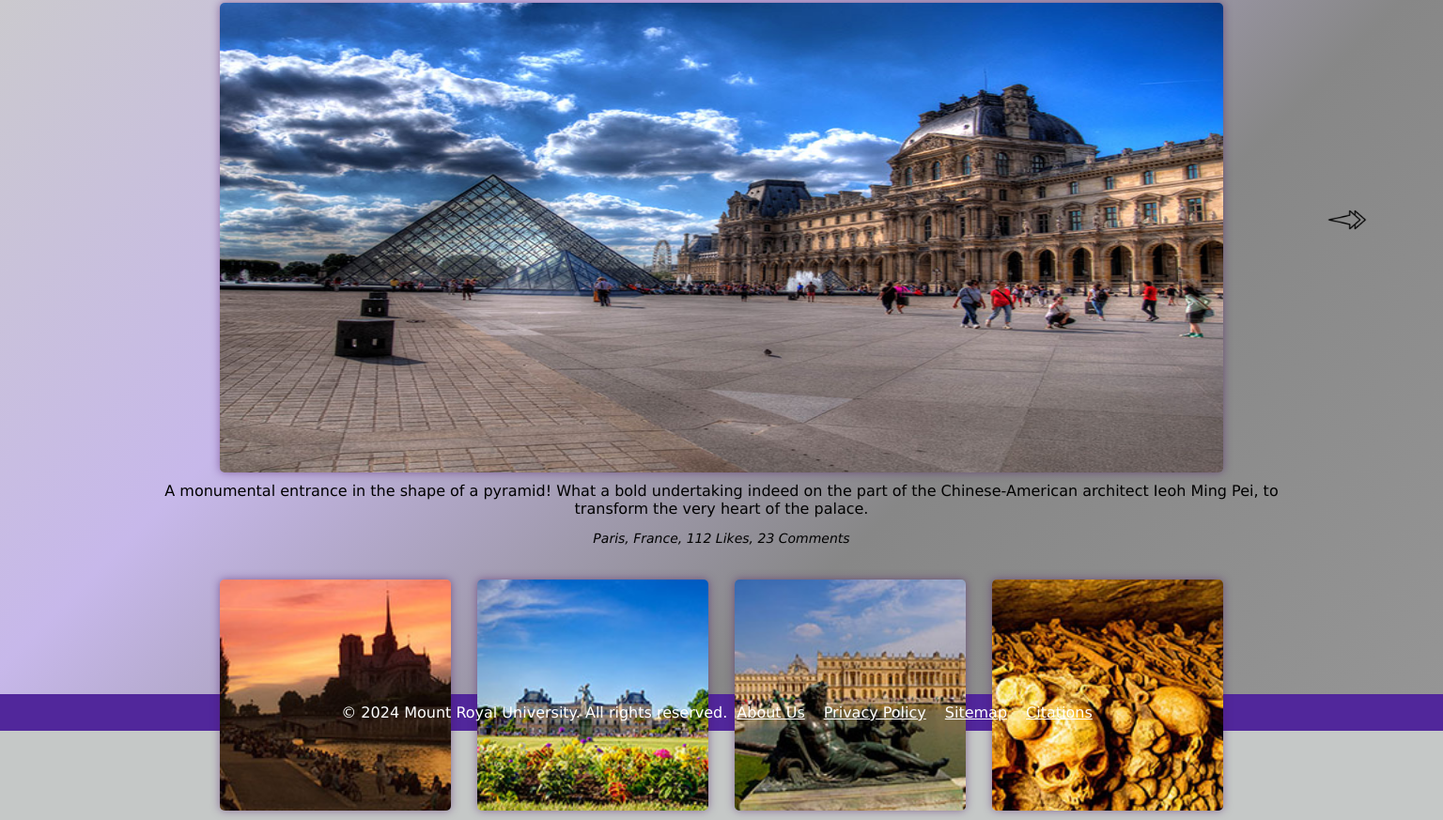
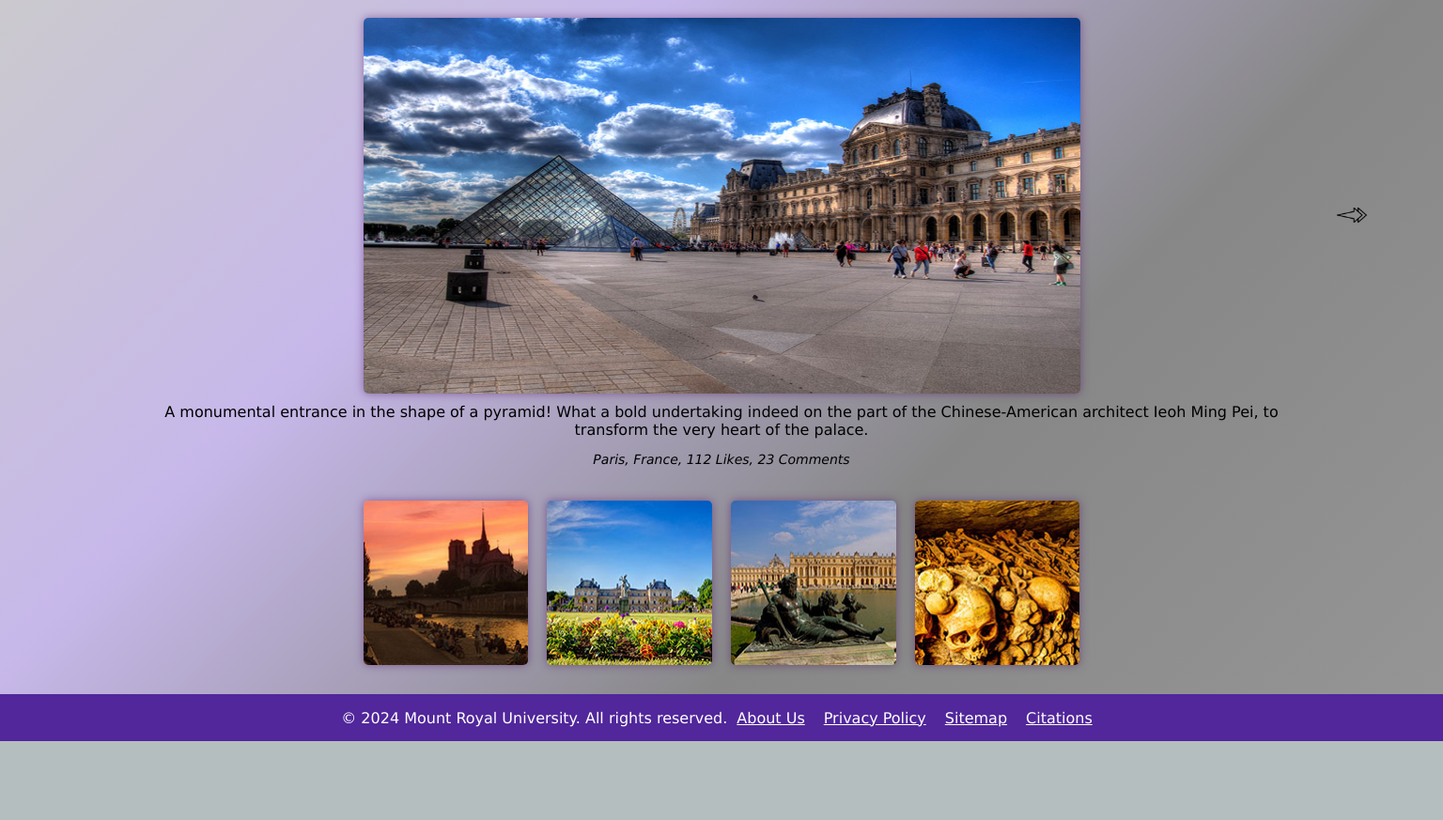
Before and after one commit to ewush956/Travel-Booking-Website, a plain HTML site: page page-1.html in a window 1536 px wide. Shown: the part 71-944 px from the top of the page at 94% size. After the commit the page ends 860 px from the top, so only its background shows below. Drawn offline with Linux system fonts and the light colour scheme.

Commit message:
Footer is broken :-1:

```diff
--- a/styles.css
+++ b/styles.css
@@ -4,6 +4,9 @@ body {
     margin: 0;
     background-color: rgb(197, 200, 199);
 
+    min-height: 100vh;
+    display: grid;
+    grid-template-rows: auto 1fr auto;
 }
 
 .home-container {
@@ -165,13 +168,16 @@ header ul li a:hover {
 }
 
 footer {
-    margin-top: auto;
+    min-height: 50px;
     background-color: #51279B;
     color: white;
     display: flex;
+    position: relative;
+    bottom: 0;
+    width: 100%;
+    margin-top: auto;
     justify-content: center;
     align-items: center;
-    padding: 10px;
 }
 
 footer p {
@@ -321,3 +327,37 @@ img:hover {
     background-image: url("images/left-arrows-solid.png");
     left: 5%;
 }
+
+@media only screen and (orientation: landscape) and (min-width: 1300px) {
+    body {
+        background-color: rgb(180, 190, 190);
+    }
+
+    .home-container {
+        min-width: 100vh;
+         /* Adjusting height for landscape */
+    }
+
+    .container {
+         /* Switch to horizontal layout in landscape */
+        height: auto; /* Ensure the height adapts in landscape mode */
+    }
+
+    .destinations-container {
+        margin: 0 10em;
+    }
+
+    .page-image {
+        width: 50%; /* Reduce width of main image */
+        max-height: 400px; /* Adjust max height for landscape */
+    }
+
+    .related-container {
+        width: 50%; /* Adjust container size */
+    }
+
+    .arrow a {
+        width: 40px; /* Adjust size of arrow buttons */
+        height: 40px;
+    }
+}
```
